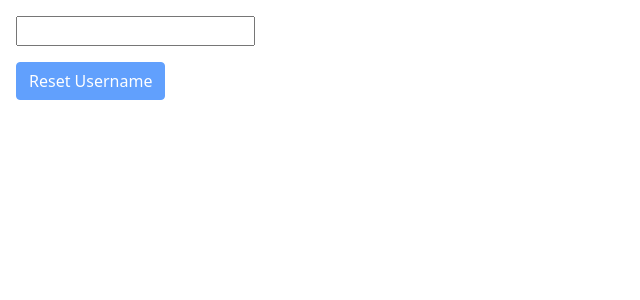
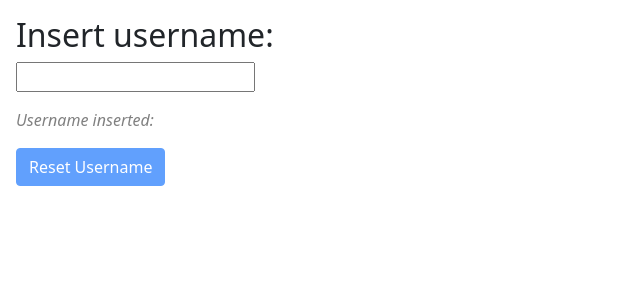
Before and after one commit to Gabriel-A-Rocha/angular-bindings, an Angular app: page / in a window 1280 px wide. Shown: the top 300 px of the page, without its empty margins (0-640 px from the left). Built offline with nearby package versions, Linux system fonts and the light colour scheme.

Commit message:
add style to solution

```diff
--- a/src/app/user-info/user-info.component.css
+++ b/src/app/user-info/user-info.component.css
@@ -1,3 +1,12 @@
 .username-form {
   padding: 1rem;
 }
+
+input {
+  margin-bottom: 1rem;
+}
+
+p {
+  color: grey;
+  font-style: italic;
+}
--- a/src/app/user-info/user-info.component.html
+++ b/src/app/user-info/user-info.component.html
@@ -1,7 +1,10 @@
 <div class="username-form">
 
+    <h2>Insert username:</h2>
     <input type="text" [(ngModel)]="username" (input)="handleInputChange($event)">
-    <p>{{username}}</p>
+
+    <p>Username inserted: {{username}}</p>
+
     <button class="btn btn-primary" [disabled]="buttonDisabledStatus" (click)="resetUsername()">Reset Username</button>
 
 </div>
```
